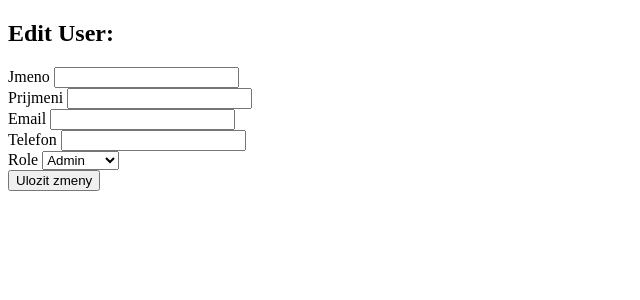
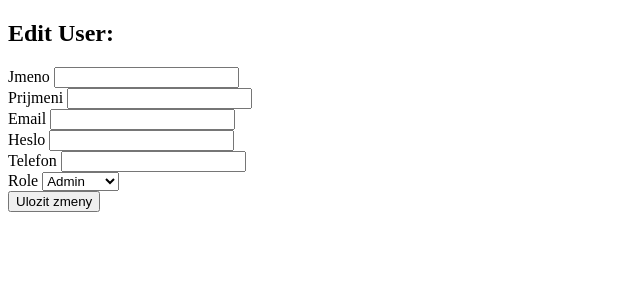
Before and after one commit to MOONYROS/VUT-IIS-project, a PHP site: the page made by views/user_info.php in a window 1280 px wide. Shown: the top 300 px of the page, without its empty margins (0-640 px from the left). Run offline with PHP 8.4, Linux system fonts and the light colour scheme; data comes from the database, SQL or seed files in the repository.

Commit message:
Changing password.

```diff
--- a/views/user_info.php
+++ b/views/user_info.php
@@ -13,7 +13,6 @@ $infoArray = $userService->getUserInfo($_GET["ID"]);
 
 <form action="../controllers/user_edit.php" method="post">
     <input type="hidden" name="ID_Osoba" value="<?= $infoArray['ID_Osoba']; ?>"/>
-    <input type="hidden" name="heslo" value="<?= $infoArray['heslo']; ?>"/>
 
     <label for="jmeno">Jmeno</label>
     <input type="text" name="jmeno" value="<?= $infoArray['jmeno']; ?>" id="jmeno"/>
@@ -25,6 +24,10 @@ $infoArray = $userService->getUserInfo($_GET["ID"]);
 
     <label for="email">Email</label>
     <input type="email" name="email" value="<?= $infoArray['email']; ?>" id="email"/>
+    <br>
+
+    <label for="heslo">Heslo</label>
+    <input type="password" name="heslo" value="<?= $infoArray['heslo']; ?>" id="heslo"/>
     <br>
 
     <label for="telefon">Telefon</label>
```
Also changed, not shown: controllers/user_edit.php (+6 -1 lines).
